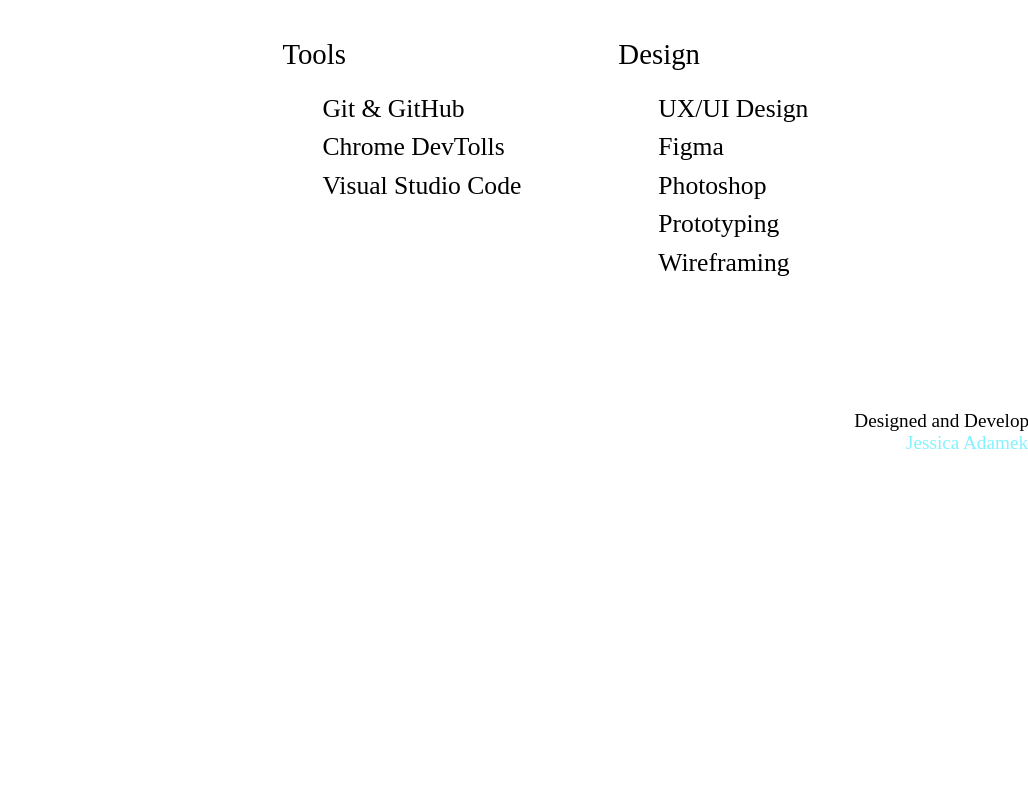
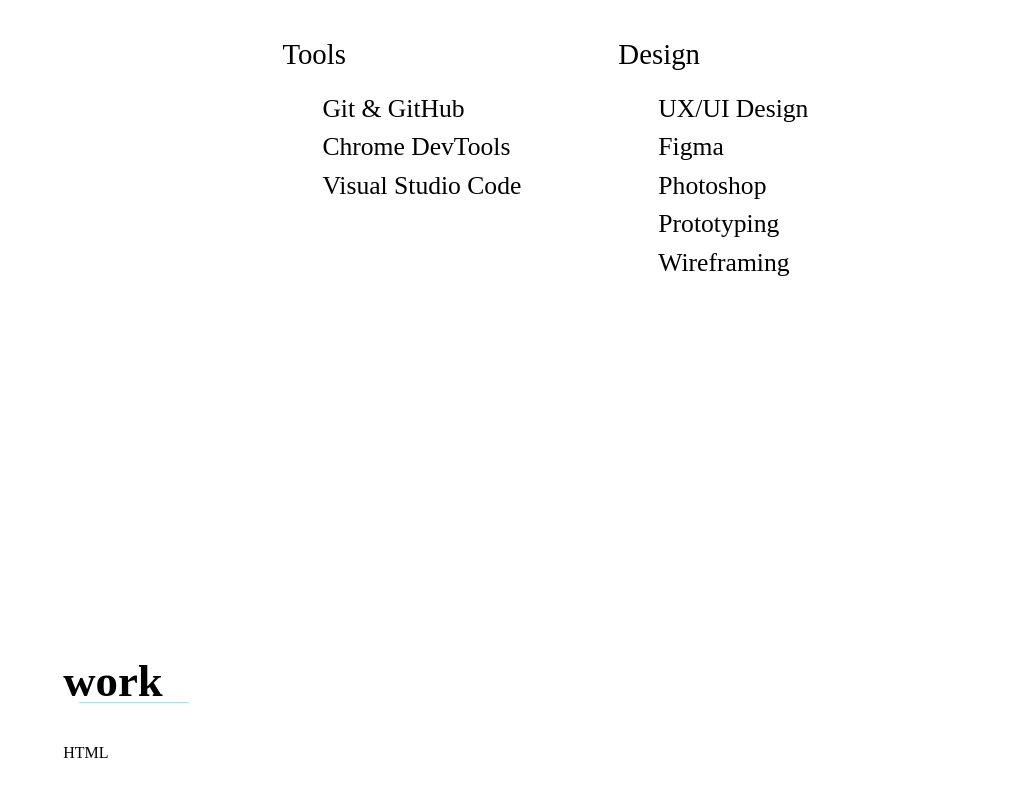
Before and after one commit to jeadamek/jadamek.com, a React (Vite) app: page / in a window 1280 px wide. Shown: the part 3140-3940 px from the top of the page, without its empty margins (252-1280 px from the left). Before the commit the page ends 3635 px from the top, so only its background shows below. Built offline with nearby package versions, Linux system fonts and the light colour scheme; the HTML template or start-up script is replaced by a standard one.

Commit message:
:art: create Project and TechTag components

```diff
--- a/src/components/MainContent.jsx
+++ b/src/components/MainContent.jsx
@@ -3,6 +3,7 @@
 import { Section } from "./Section";
 
 import "../styles/components/mainContent.sass";
+import { Project } from "./Project";
 
 export function MainContent() {
    return (
@@ -42,7 +43,7 @@
                         <h3>Tools</h3>
                         <ul>
                            <li>Git & GitHub</li>
-                           <li>Chrome DevTolls</li>
+                           <li>Chrome DevTools</li>
                            <li>Visual Studio Code</li>
                         </ul>
                      </div>
@@ -59,6 +60,10 @@
                      </div>
                   </div>
                </Section>
+
+               <Section title="work">
+                  <Project />
+               </Section>
             </main>
 
          </div>
--- /dev/null
+++ b/src/components/Project.jsx
@@ -0,0 +1,9 @@
+import { TechTag } from "./TechTag";
+
+export function Project(){
+   return(
+      <div>
+         <TechTag title="HTML" />
+      </div>
+   )
+}
--- /dev/null
+++ b/src/components/TechTag.jsx
@@ -0,0 +1,15 @@
+import PropTypes from "prop-types";
+
+import "../styles/components/techTag.sass";
+
+export function TechTag({title}) {
+   return(
+      <div>
+         {title}
+      </div>
+   )
+}
+
+TechTag.propTypes = {
+   title: PropTypes.string.isRequired,
+};
--- /dev/null
+++ b/src/styles/components/techTag.sass
@@ -0,0 +1 @@
+@use '../variables'
```
